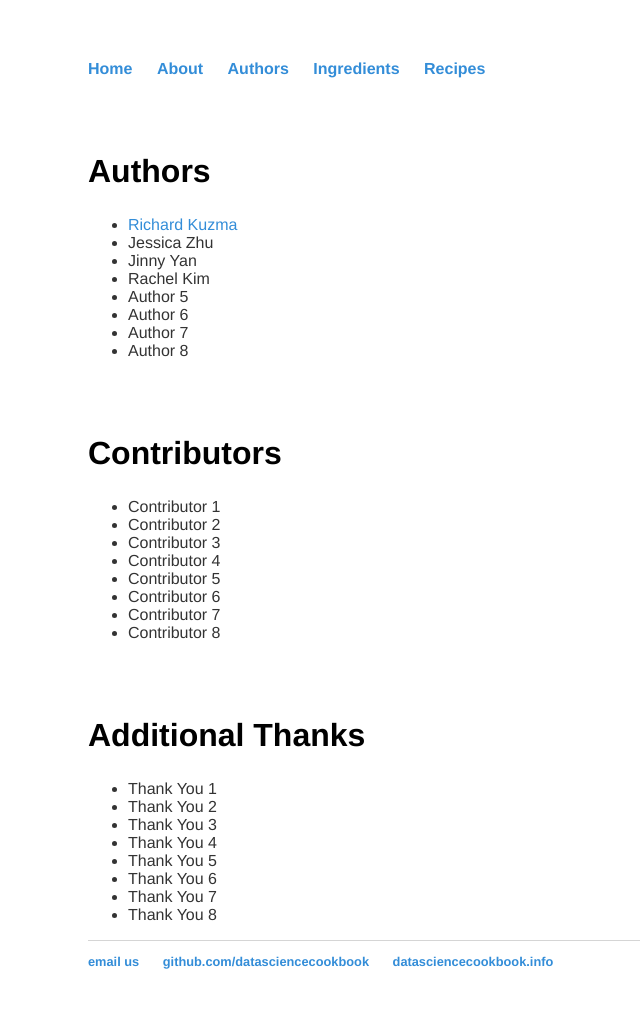
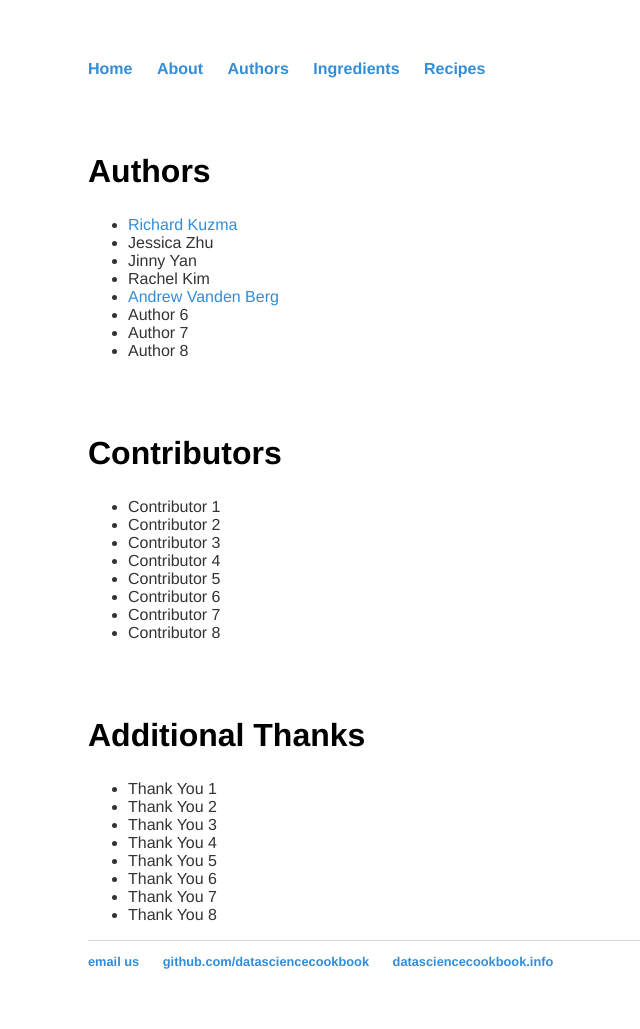
Before and after one commit to datasciencecookbook/datasciencecookbook.github.io, a Jekyll site: the page built from authors/index.md, in a window 1280 px wide. Shown: the whole page, without its empty margins (104-744 px from the left). Built offline with Jekyll 4.4.1, drawn with Linux system fonts in a browser that asks for light colours.

Commit message:
added AVB to authors

```diff
--- a/authors/index.md
+++ b/authors/index.md
@@ -10,7 +10,7 @@ permalink: /authors/
 - Jessica Zhu
 - Jinny Yan
 - Rachel Kim
-- Author 5
+- [Andrew Vanden Berg](https://www.linkedin.com/in/andrew-vanden-berg-15294ba1/)
 - Author 6
 - Author 7
 - Author 8
```
